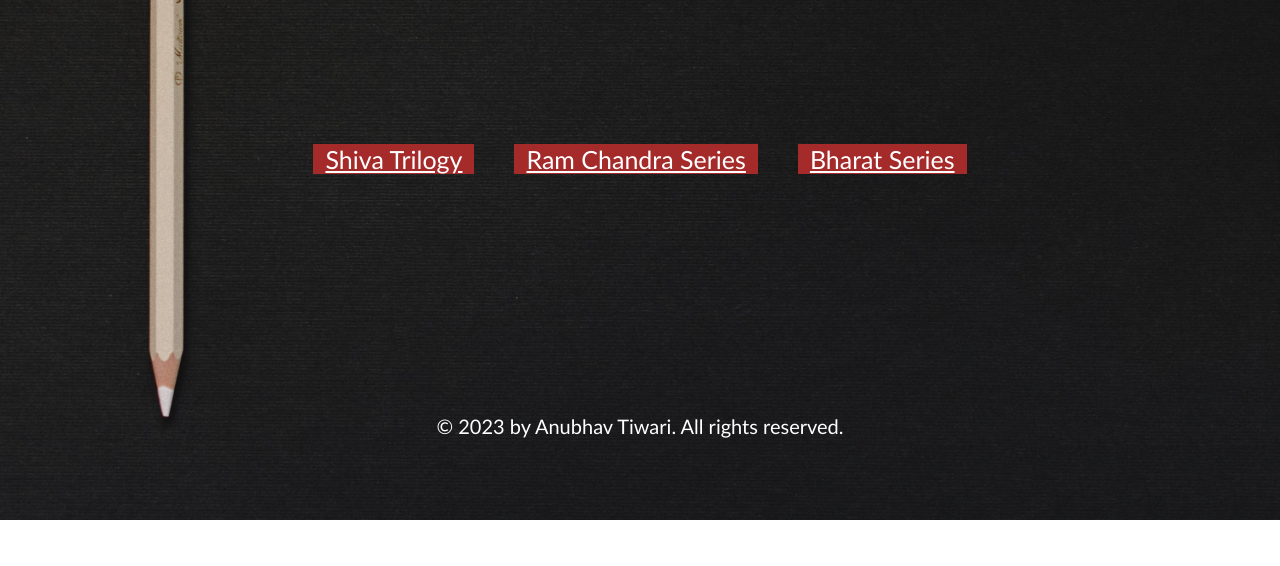
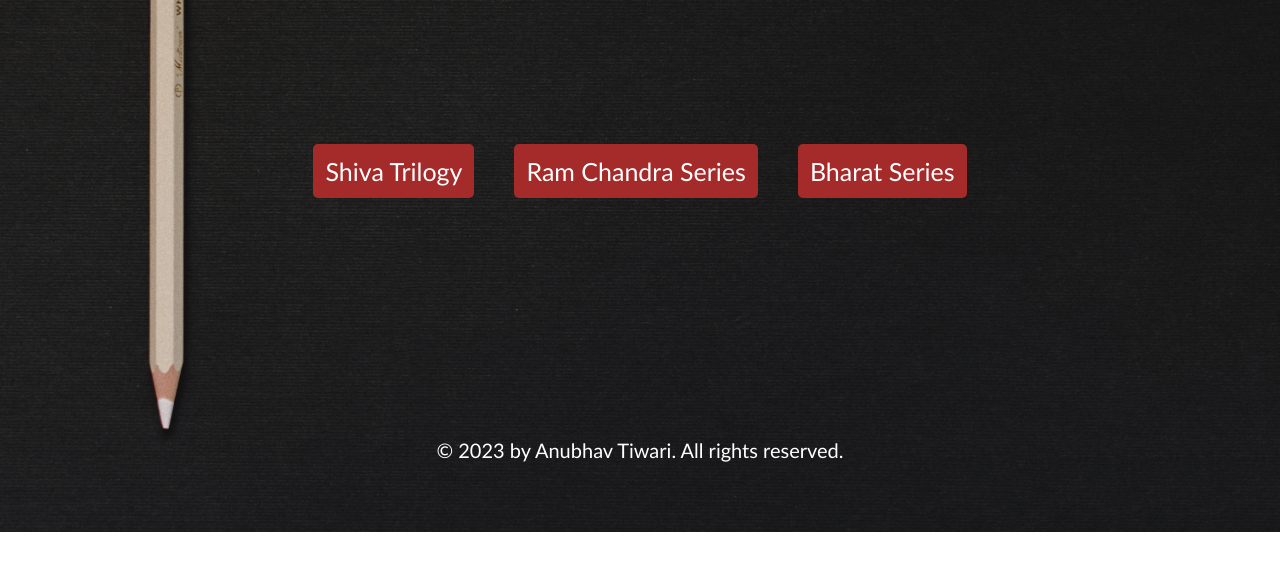
Before and after one commit to anubhav7747/Books-Read-till-now, a plain HTML site: page html/bookSeries.html in a window 1280 px wide. Shown: the part 234-800 px from the top of the page. Drawn offline with Linux system fonts and the light colour scheme.

Commit message:
book series

```diff
--- a/css/bookSeries.css
+++ b/css/bookSeries.css
@@ -1,20 +1,25 @@
-#home {
-    position: relative;
-    left: 95%;
-    background-color: burlywood;
-    color: #124578;
-    font-size: 20px;
-    margin-top: 5px;
-    padding: 5px;
-    border: 1px solid burlywood;
-    cursor: pointer;
-    border-radius: 7px;
+#shivaTrilogy, #ramChandraSeries, #bharatSeries {
+    font-size: 25px;
+    border: 2px solid brown;
+    background-color: brown;
+    color: white;
+    padding: 10px 10px;
+    border-radius: 5px;
 }
 
-#home:hover {
+#shivaTrilogy > a, #ramChandraSeries > a, #bharatSeries > a {
+    display: block;
+    text-decoration: none;
+    color: #fff;
+}
+
+#shivaTrilogy:hover, #ramChandraSeries:hover, #bharatSeries:hover {
+    background-color: #9c411d;
+    border-color: #9c411d;
+    border-radius: 10px;
     text-decoration: underline;
-    background-color: #124578;
-    color: burlywood;
-    border: 1px solid #124578;
-    border-radius: 12px;
 }
+
+#shivaTrilogy > a:hover, #ramChandraSeries > a:hover, #bharatSeries > a:hover {
+    text-decoration: underline;
+}
--- a/html/bookSeries.html
+++ b/html/bookSeries.html
@@ -5,6 +5,7 @@
     <meta name="viewport" content="width=device-width, initial-scale=1.0">
     <title>Books - Read till now | Book Series</title>
     <link rel="stylesheet" href="/css/style.css">
+    <link rel="stylesheet" href="/css/styleCommon.css">
     <link rel="stylesheet" href="/css/bookSeries.css">
     <link rel="preconnect" href="https://fonts.googleapis.com">
     <link rel="preconnect" href="https://fonts.gstatic.com" crossorigin>
@@ -14,13 +15,13 @@
 <body>
     <button type="submit" id="home" onclick="myHome()" value="home">Home</button>
 
-    <h1><a href="/html/bookSeries.html">Book Series</a></h1>
+    <h1>Book Series</h1>
 
     <section>
         <ul id="flex">
-            <li><a href="/" id="bookSeries" type="submit">Shiva Trilogy</a></li>
-            <li><a href="/" id="author" type="submit">Ram Chandra Series</a></li>
-            <li><a href="/" id="title" type="submit">Bharat Series</a></li>
+            <li id="shivaTrilogy"><a href="/" type="submit">Shiva Trilogy</a></li>
+            <li id="ramChandraSeries"><a href="/" type="submit">Ram Chandra Series</a></li>
+            <li id="bharatSeries"><a href="/" type="submit">Bharat Series</a></li>
         </ul>
     </section>
 
```
